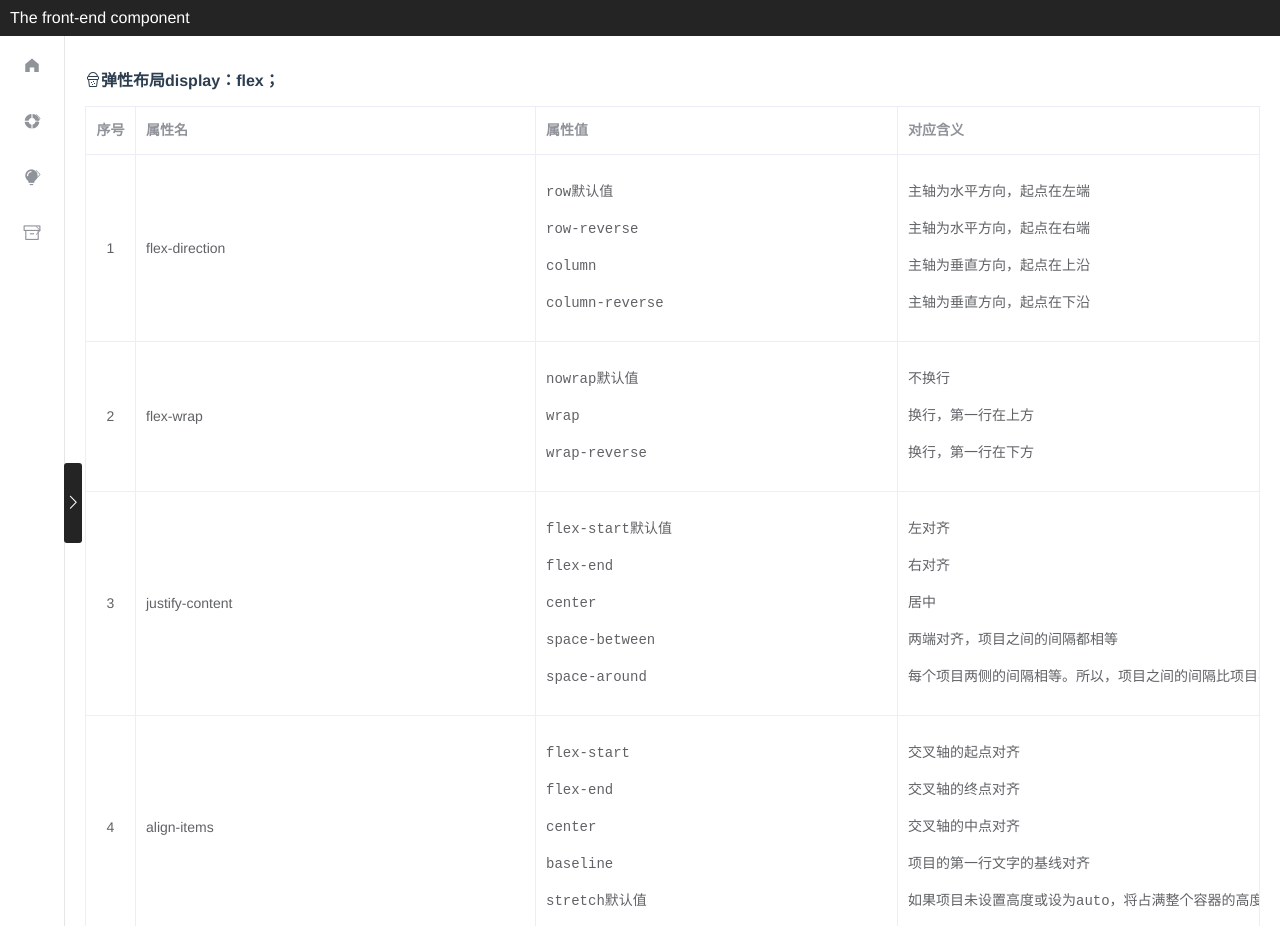
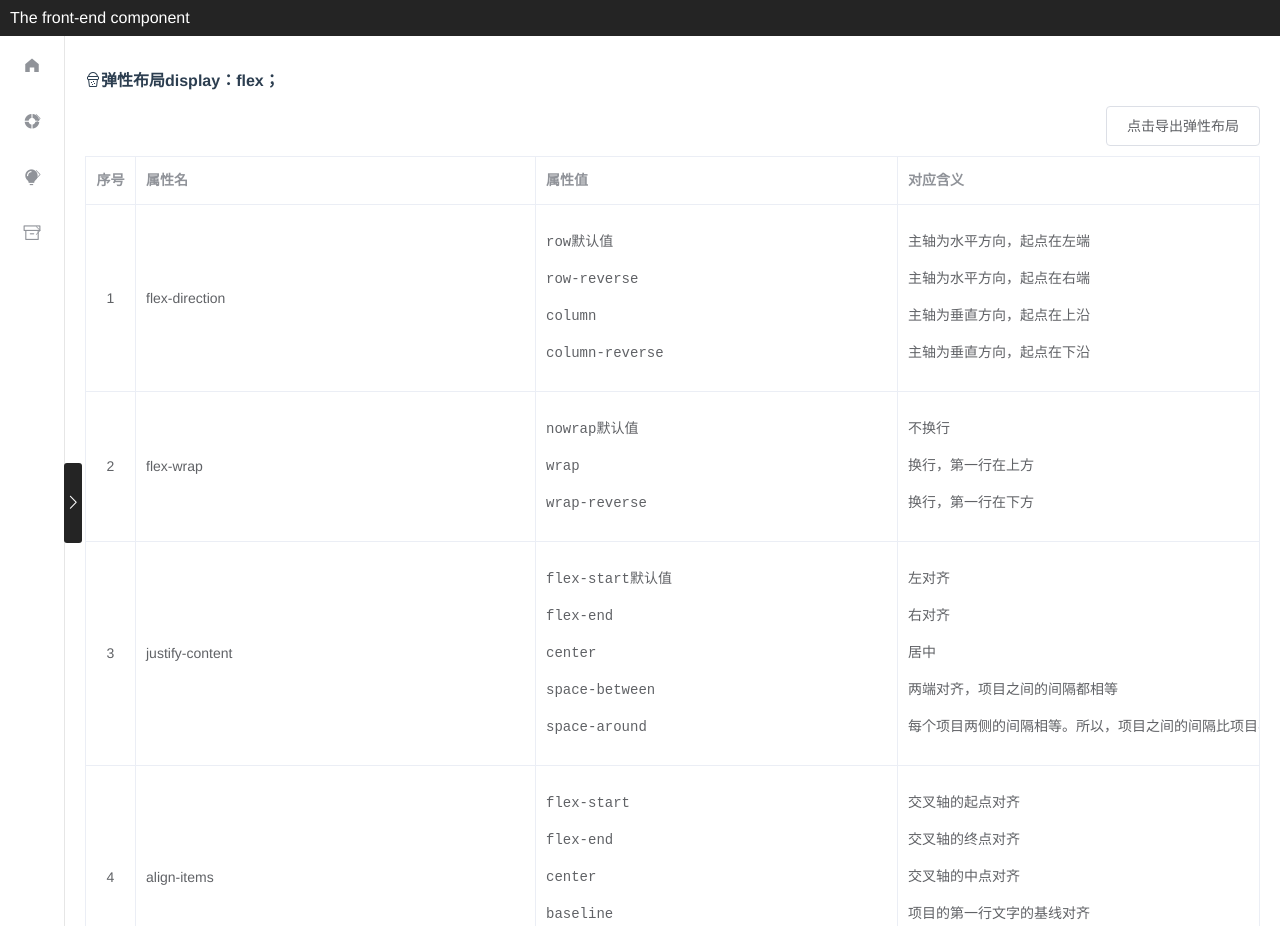
Before and after one commit to siqinnn/siqin_project, a Vue app: page /elasticlayout in a window 1280 px wide. Built offline with nearby package versions, Linux system fonts and the light colour scheme; what vue-clipboard2 would draw is missing.

Commit message:
添加导入

```diff
--- a/package.json
+++ b/package.json
@@ -12,13 +12,15 @@
     "core-js": "^3.6.5",
     "echarts": "^5.1.2",
     "element-ui": "^2.15.5",
+    "file-saver": "^2.0.5",
     "mockjs": "^1.1.0",
     "vue": "^2.6.11",
     "vue-clipboard2": "^0.3.1",
     "vue-monaco-editor": "^0.0.19",
     "vue-quill-editor": "^3.0.6",
     "vue-router": "^3.2.0",
-    "vuex": "^3.4.0"
+    "vuex": "^3.4.0",
+    "xlsx": "^0.17.2"
   },
   "devDependencies": {
     "@vue/cli-plugin-babel": "~4.5.0",
--- a/src/views/html/elasticlayout.vue
+++ b/src/views/html/elasticlayout.vue
@@ -4,8 +4,10 @@
       <span class="el-icon-ice-tea"></span>
       <span>弹性布局display：flex；</span>
     </div>
-    <el-table :data="tableData" style="width: 100%" border>
-      <el-table-column type="index" width="50" label="序号" align="center"> </el-table-column>
+    <el-button @click="exportExcel" style="float:right;margin-bottom:10px">点击导出弹性布局</el-button>
+    <el-table :data="tableData" style="width: 100%" border id="out-eltable">
+      <el-table-column type="index" width="50" label="序号" align="center">
+      </el-table-column>
       <el-table-column prop="name" label="属性名" width="400">
       </el-table-column>
       <el-table-column prop="attributevalue" label="属性值">
@@ -45,6 +47,9 @@
   </div>
 </template>
 <script>
+import FileSaver from "file-saver";
+
+import XLSX from "xlsx";
 // import { mapGetters } from "vuex";
 import jsonData from "@/components/json/jsonData";
 export default {
@@ -62,6 +67,24 @@ export default {
   },
   components: {},
   methods: {
+    // npm install --save xlsx file-saver
+    exportExcel() {
+      var wb = XLSX.utils.table_to_book(document.querySelector("#out-eltable"));
+      var wbout = XLSX.write(wb, {
+        bookType: "xlsx",
+        bookSST: true,
+        type: "array",
+      });
+      try {
+        FileSaver.saveAs(
+          new Blob([wbout], { type: "application/octet-stream" }),
+          "弹性布局.xlsx"
+        );
+      } catch (e) {
+        if (typeof console !== "undefined") console.log(e, wbout);
+      }
+      return wbout;
+    },
     addlist() {
       this.dialogVisible = true;
     },
```
Also changed, not shown: 1 other file (tests, documents, lock files or other folders).
